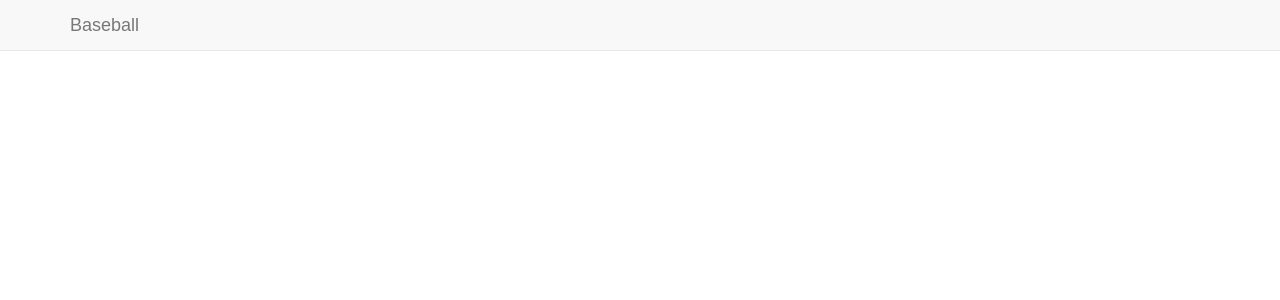
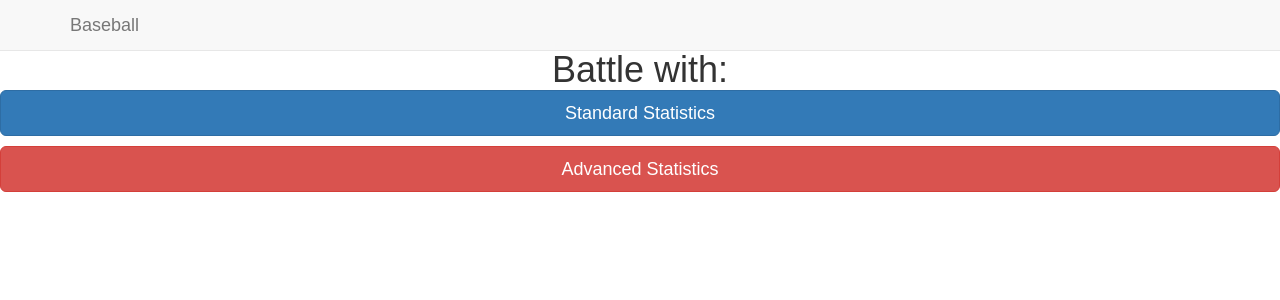
Before and after one commit to rkojima/baseball-client, a React (Create React App) app: page /battle/1 in a window 1280 px wide. Shown: the top 300 px of the page. Built offline with nearby package versions, Linux system fonts and the light colour scheme.

Commit message:
added new page to choose which stats to play with (standard or advanced)

```diff
--- a/src/App.css
+++ b/src/App.css
@@ -58,3 +58,18 @@ ul {
 body {
   padding-top: 50px;
 }
+
+.weaponButton + .weaponButton {
+  margin-top: 10px;
+}
+
+.weaponPage {
+  display: flex;
+  flex-direction: column;
+  margin: auto;
+}
+
+.weaponTitle {
+  display: flex;
+  margin: auto;
+}
--- a/src/App.js
+++ b/src/App.js
@@ -3,6 +3,8 @@ import React, { Component } from 'react';
 import {BrowserRouter as Router, Route, Link} from 'react-router-dom';
 import Dashboard from './dashboard';
 import View from './view';
+import Battle from './battle';
+import Weapon from './weapon';
 import './App.css';
 
 export default class App extends Component {
@@ -21,6 +23,8 @@ export default class App extends Component {
           </nav>
           <Route exact path="/dashboard" component={Dashboard} />
           <Route exact path="/view/:deckId" component={View} />
+          <Route exact path="/battle/:deckId" component={Weapon} />
+          <Route exact path="/battle/:deckId/:weapon/computer" component={Battle} />
         </div>
       </Router>
     );
--- /dev/null
+++ b/src/battle.js
@@ -0,0 +1,16 @@
+import React from 'react';
+
+export default class Battle extends React.Component {
+    constructor(props) {
+        super(props);
+    }
+
+    render() {
+        console.log(this.props.match.params.weapon);
+        return (
+            <div>
+
+            </div>
+        );
+    }
+}
--- /dev/null
+++ b/src/weapon.js
@@ -0,0 +1,18 @@
+import React from 'react';
+import {BrowserRouter as Router, Route, Link} from 'react-router-dom';
+
+export default (props) => {
+    console.log(props);
+    console.log(props.match.params.deckId);
+    return (
+        <div className="weaponPage">
+            <h1 className="weaponTitle">Battle with:</h1>
+            <Link className="weaponButton btn btn-lg btn-primary"
+            to={"/battle/" + props.match.params.deckId + "/standard/computer"}>Standard Statistics
+            </Link>
+            <Link className="weaponButton btn btn-lg btn-danger"
+            to={"/battle/" + props.match.params.deckId + "/advanced/computer"}>Advanced Statistics
+            </Link>
+        </div>
+    )
+}
```
